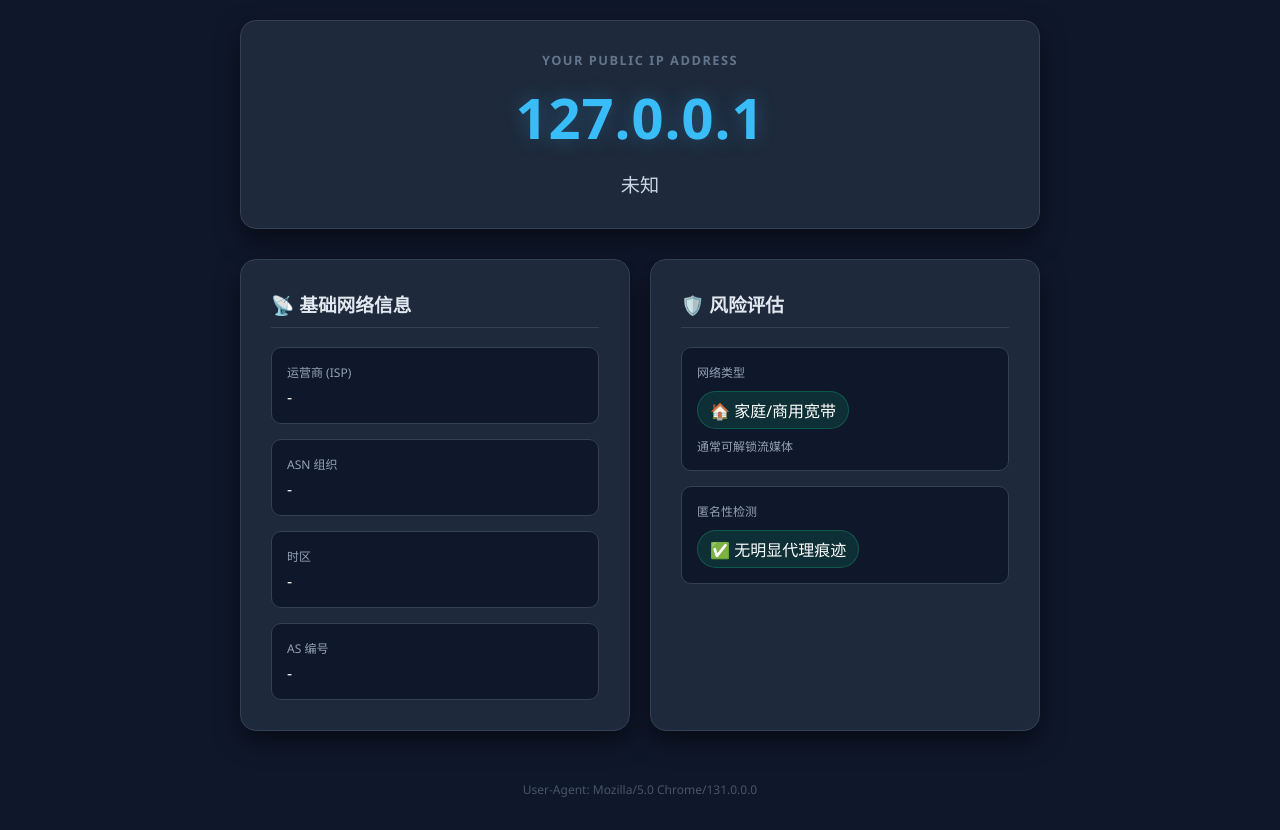
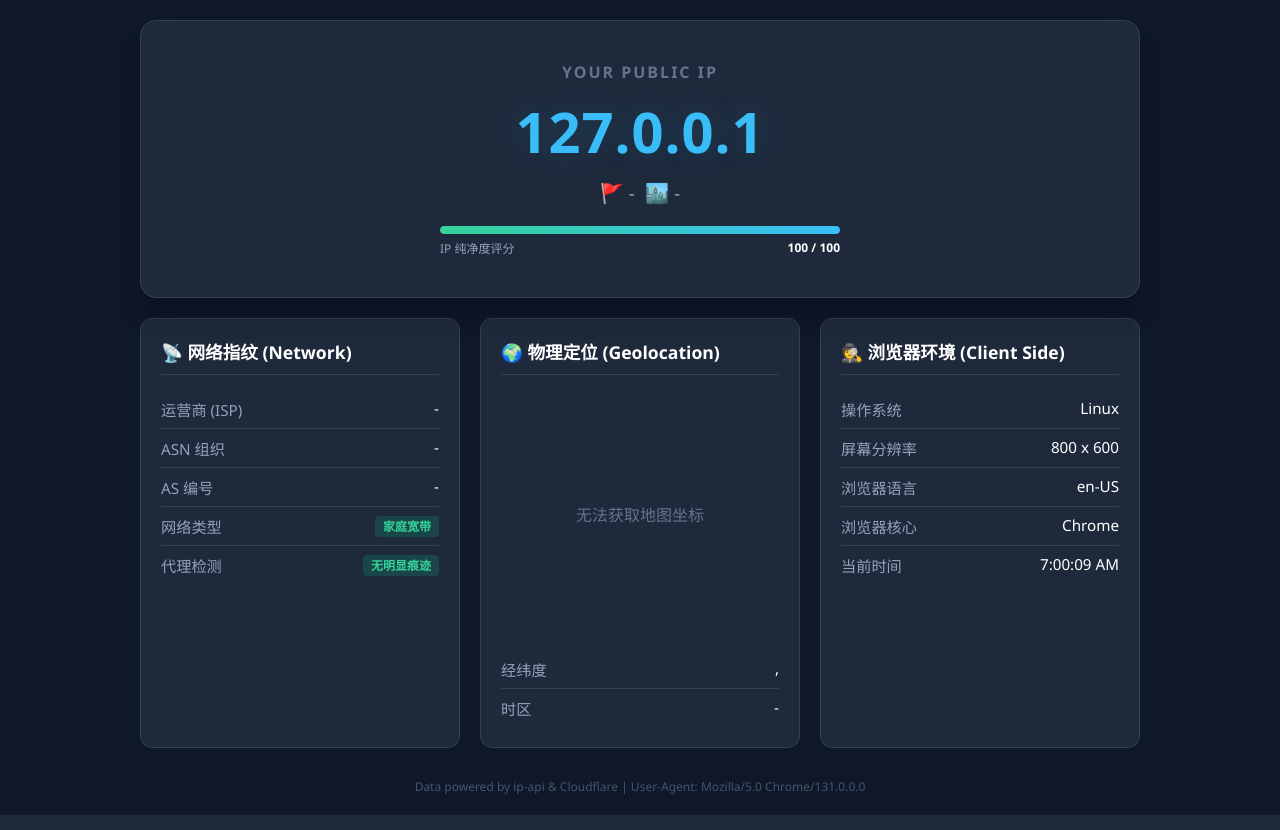
Before and after one commit to sykin7/ip, a Flask app: page / in a window 1280 px wide. Run offline with Flask 3, Linux system fonts and the light colour scheme; data that the repository does not hold is empty.

Commit message:
Update index.html

```diff
--- a/templates/index.html
+++ b/templates/index.html
@@ -3,109 +3,147 @@
 <head>
     <meta charset="UTF-8">
     <meta name="viewport" content="width=device-width, initial-scale=1.0">
-    <title>IP 身份透视</title>
+    <title>IP 全景侦探</title>
+    <link rel="stylesheet" href="https://unpkg.com/leaflet@1.9.4/dist/leaflet.css" />
     <style>
-        body {
-            background-color: #0f172a;
-            color: #e2e8f0;
-            font-family: 'Segoe UI', sans-serif;
-            display: flex;
-            justify-content: center;
-            align-items: center;
-            min-height: 100vh;
-            margin: 0;
-            padding: 20px;
-            box-sizing: border-box;
-        }
-        .container { width: 100%; max-width: 800px; }
-        .card {
-            background: #1e293b;
-            padding: 30px;
-            border-radius: 16px;
-            box-shadow: 0 10px 25px rgba(0,0,0,0.5);
-            margin-bottom: 20px;
-            border: 1px solid #334155;
-        }
-        .header { text-align: center; margin-bottom: 30px; }
-        .ip-display {
-            font-size: 3.5rem;
-            font-weight: 700;
-            color: #38bdf8;
-            letter-spacing: 1px;
-            word-break: break-all;
-            text-shadow: 0 0 20px rgba(56, 189, 248, 0.3);
-        }
-        .label { text-transform: uppercase; letter-spacing: 1.5px; font-size: 0.8rem; color: #64748b; font-weight: 600; margin-bottom: 10px; }
+        :root { --bg: #0f172a; --card: #1e293b; --text: #e2e8f0; --accent: #38bdf8; --border: #334155; }
+        body { background-color: var(--bg); color: var(--text); font-family: 'Segoe UI', sans-serif; margin: 0; padding: 20px; display: flex; justify-content: center; }
+        .container { width: 100%; max-width: 1000px; }
+
+        /* 顶部大卡片 */
+        .hero-card { background: var(--card); padding: 40px; border-radius: 16px; text-align: center; border: 1px solid var(--border); margin-bottom: 20px; box-shadow: 0 20px 25px -5px rgba(0, 0, 0, 0.3); position: relative; overflow: hidden; }
+        .ip-text { font-size: 3.5rem; font-weight: 800; color: var(--accent); text-shadow: 0 0 30px rgba(56, 189, 248, 0.2); margin: 10px 0; letter-spacing: 1px; word-break: break-all; }
+        .location-text { font-size: 1.2rem; color: #94a3b8; display: flex; justify-content: center; align-items: center; gap: 10px; }
+
+        /* 信任分条 */
+        .score-container { margin-top: 20px; max-width: 400px; margin-left: auto; margin-right: auto; }
+        .score-bar-bg { background: #334155; height: 8px; border-radius: 4px; overflow: hidden; }
+        .score-bar-fill { height: 100%; border-radius: 4px; transition: width 1s ease; }
+        .score-text { display: flex; justify-content: space-between; font-size: 12px; color: #94a3b8; margin-top: 5px; }
 
         /* 网格布局 */
-        .grid { display: grid; grid-template-columns: repeat(auto-fit, minmax(200px, 1fr)); gap: 20px; }
-        .info-box { background: #0f172a; padding: 15px; border-radius: 10px; border: 1px solid #334155; }
-        .info-box span { display: block; font-size: 12px; color: #94a3b8; margin-bottom: 5px; }
-        .info-box div { font-size: 16px; font-weight: 500; color: #fff; }
+        .grid-container { display: grid; grid-template-columns: repeat(auto-fit, minmax(300px, 1fr)); gap: 20px; }
+        .panel { background: var(--card); border-radius: 12px; border: 1px solid var(--border); padding: 20px; }
+        .panel-title { font-size: 1.1rem; font-weight: 600; color: #fff; margin-bottom: 15px; border-bottom: 1px solid var(--border); padding-bottom: 10px; display: flex; align-items: center; gap: 8px; }
 
-        /* 状态标签 */
-        .status-tag { display: inline-block; padding: 6px 12px; border-radius: 20px; font-size: 13px; font-weight: bold; margin-top: 5px; }
-        .status-good { background: rgba(16, 185, 129, 0.15); color: #34d399; border: 1px solid rgba(16, 185, 129, 0.3); }
-        .status-bad { background: rgba(239, 68, 68, 0.15); color: #f87171; border: 1px solid rgba(239, 68, 68, 0.3); }
+        /* 信息行 */
+        .info-row { display: flex; justify-content: space-between; padding: 8px 0; border-bottom: 1px solid #334155; font-size: 0.95rem; }
+        .info-row:last-child { border-bottom: none; }
+        .label { color: #94a3b8; }
+        .value { color: #fff; font-weight: 500; text-align: right; }
+        .tag { padding: 2px 8px; border-radius: 4px; font-size: 12px; font-weight: bold; }
+        .tag-green { background: rgba(16, 185, 129, 0.2); color: #34d399; }
+        .tag-red { background: rgba(244, 63, 94, 0.2); color: #f43f5e; }
 
-        .footer { text-align: center; font-size: 12px; color: #475569; margin-top: 30px; }
+        /* 地图 */
+        #map { height: 250px; width: 100%; border-radius: 8px; z-index: 1; }
+
+        /* 响应式调整 */
+        @media (max-width: 600px) { .ip-text { font-size: 2.5rem; } .grid-container { grid-template-columns: 1fr; } }
     </style>
 </head>
 <body>
     <div class="container">
-        <div class="card header">
-            <div class="label">YOUR PUBLIC IP ADDRESS</div>
-            <div class="ip-display">{{ ip }}</div>
-            <div style="margin-top: 15px; color: #cbd5e1; font-size: 1.2rem;">
-                {{ data.get('country', '未知') }} {{ data.get('city', '') }}
-            </div>
-        </div>
-
-        <div class="grid">
-            <div class="card">
-                <h3 style="color: #e2e8f0; margin-top: 0; border-bottom: 1px solid #334155; padding-bottom: 10px;">📡 基础网络信息</h3>
-                <div class="grid" style="gap: 15px;">
-                    <div class="info-box"><span>运营商 (ISP)</span><div>{{ data.get('isp', '-') }}</div></div>
-                    <div class="info-box"><span>ASN 组织</span><div>{{ data.get('org', '-') }}</div></div>
-                    <div class="info-box"><span>时区</span><div>{{ data.get('timezone', '-') }}</div></div>
-                    <div class="info-box"><span>AS 编号</span><div>{{ data.get('as', '-') }}</div></div>
-                </div>
+        <div class="hero-card">
+            <div style="text-transform: uppercase; color: #64748b; font-weight: 700; letter-spacing: 2px;">Your Public IP</div>
+            <div class="ip-text">{{ ip }}</div>
+            <div class="location-text">
+                <span>🚩 {{ data.get('country', '-') }}</span>
+                <span>🏙️ {{ data.get('city', '-') }}</span>
             </div>
 
-            <div class="card">
-                <h3 style="color: #e2e8f0; margin-top: 0; border-bottom: 1px solid #334155; padding-bottom: 10px;">🛡️ 风险评估</h3>
-                <div class="grid" style="gap: 15px;">
-
-                    <div class="info-box">
-                        <span>网络类型</span>
-                        {% if data.get('hosting') == True %}
-                            <div class="status-tag status-bad">🏢 数据中心/机房</div>
-                            <div style="font-size: 12px; margin-top: 8px; color: #94a3b8;">流媒体解锁概率较低</div>
-                        {% elif data.get('mobile') == True %}
-                            <div class="status-tag status-good">📱 移动数据网络</div>
-                            <div style="font-size: 12px; margin-top: 8px; color: #94a3b8;">原生 IP，质量极高</div>
-                        {% else %}
-                            <div class="status-tag status-good">🏠 家庭/商用宽带</div>
-                            <div style="font-size: 12px; margin-top: 8px; color: #94a3b8;">通常可解锁流媒体</div>
-                        {% endif %}
-                    </div>
-
-                    <div class="info-box">
-                        <span>匿名性检测</span>
-                        {% if data.get('proxy') == True %}
-                            <div class="status-tag status-bad">⚠️ 检测到代理/VPN</div>
-                        {% else %}
-                            <div class="status-tag status-good">✅ 无明显代理痕迹</div>
-                        {% endif %}
-                    </div>
-
+            <div class="score-container">
+                <div class="score-bar-bg">
+                    <div class="score-bar-fill" style="width: {{ score }}%; background: {{ 'linear-gradient(90deg, #f43f5e, #fbbf24)' if score < 60 else 'linear-gradient(90deg, #34d399, #38bdf8)' }};"></div>
+                </div>
+                <div class="score-text">
+                    <span>IP 纯净度评分</span>
+                    <span style="color: #fff; font-weight: bold;">{{ score }} / 100</span>
                 </div>
             </div>
         </div>
 
-        <div class="footer">
-            <p>User-Agent: {{ ua }}</p>
+        <div class="grid-container">
+
+            <div class="panel">
+                <div class="panel-title">📡 网络指纹 (Network)</div>
+                <div class="info-row"><span class="label">运营商 (ISP)</span><span class="value">{{ data.get('isp', '-') }}</span></div>
+                <div class="info-row"><span class="label">ASN 组织</span><span class="value">{{ data.get('org', '-') }}</span></div>
+                <div class="info-row"><span class="label">AS 编号</span><span class="value">{{ data.get('as', '-') }}</span></div>
+                <div class="info-row"><span class="label">网络类型</span>
+                    <span class="value">
+                        {% if data.get('mobile') %}<span class="tag tag-green">移动网络</span>
+                        {% elif data.get('hosting') %}<span class="tag tag-red">数据中心</span>
+                        {% else %}<span class="tag tag-green">家庭宽带</span>{% endif %}
+                    </span>
+                </div>
+                <div class="info-row"><span class="label">代理检测</span>
+                    <span class="value">
+                        {% if data.get('proxy') %}<span class="tag tag-red">检测到代理</span>
+                        {% else %}<span class="tag tag-green">无明显痕迹</span>{% endif %}
+                    </span>
+                </div>
+            </div>
+
+            <div class="panel">
+                <div class="panel-title">🌍 物理定位 (Geolocation)</div>
+                <div id="map"></div>
+                <div class="info-row" style="margin-top:10px;"><span class="label">经纬度</span><span class="value">{{ data.get('lat') }}, {{ data.get('lon') }}</span></div>
+                <div class="info-row"><span class="label">时区</span><span class="value">{{ data.get('timezone', '-') }}</span></div>
+            </div>
+
+            <div class="panel">
+                <div class="panel-title">🕵️ 浏览器环境 (Client Side)</div>
+                <div class="info-row"><span class="label">操作系统</span><span class="value" id="os">-</span></div>
+                <div class="info-row"><span class="label">屏幕分辨率</span><span class="value" id="screen">-</span></div>
+                <div class="info-row"><span class="label">浏览器语言</span><span class="value" id="lang">-</span></div>
+                <div class="info-row"><span class="label">浏览器核心</span><span class="value" id="browser">-</span></div>
+                <div class="info-row"><span class="label">当前时间</span><span class="value" id="time">-</span></div>
+            </div>
+        </div>
+
+        <div style="text-align: center; margin-top: 30px; color: #475569; font-size: 12px;">
+            Data powered by ip-api & Cloudflare | User-Agent: {{ ua }}
         </div>
     </div>
+
+    <script src="https://unpkg.com/leaflet@1.9.4/dist/leaflet.js"></script>
+    <script>
+        // 1. 初始化地图
+        var lat = {{ data.get('lat', 0) }};
+        var lon = {{ data.get('lon', 0) }};
+        if (lat && lon) {
+            var map = L.map('map').setView([lat, lon], 13);
+            L.tileLayer('https://{s}.basemaps.cartocdn.com/dark_all/{z}/{x}/{y}{r}.png', {
+                attribution: '&copy; OpenStreetMap contributors'
+            }).addTo(map);
+            L.marker([lat, lon]).addTo(map)
+                .bindPopup('IP 归属地: {{ data.get("city") }}')
+                .openPopup();
+        } else {
+            document.getElementById('map').innerHTML = '<div style="text-align:center; line-height:250px; color:#64748b;">无法获取地图坐标</div>';
+        }
+
+        // 2. 浏览器指纹检测
+        document.getElementById('screen').innerText = window.screen.width + ' x ' + window.screen.height;
+        document.getElementById('lang').innerText = navigator.language;
+        document.getElementById('time').innerText = new Date().toLocaleTimeString();
+
+        // 简单的 OS 和 浏览器检测
+        var ua = navigator.userAgent;
+        var os = "未知系统";
+        if (ua.indexOf("Win") != -1) os = "Windows";
+        if (ua.indexOf("Mac") != -1) os = "macOS";
+        if (ua.indexOf("Linux") != -1) os = "Linux";
+        if (ua.indexOf("Android") != -1) os = "Android";
+        if (ua.indexOf("iPhone") != -1) os = "iOS";
+        document.getElementById('os').innerText = os;
+
+        var browser = "未知浏览器";
+        if (ua.indexOf("Chrome") != -1) browser = "Chrome";
+        if (ua.indexOf("Firefox") != -1) browser = "Firefox";
+        if (ua.indexOf("Safari") != -1 && ua.indexOf("Chrome") == -1) browser = "Safari";
+        document.getElementById('browser').innerText = browser;
+    </script>
 </body>
 </html>
```
